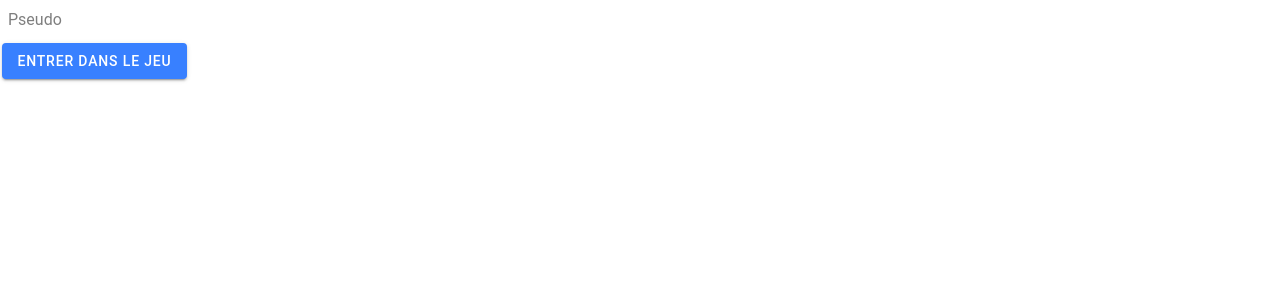
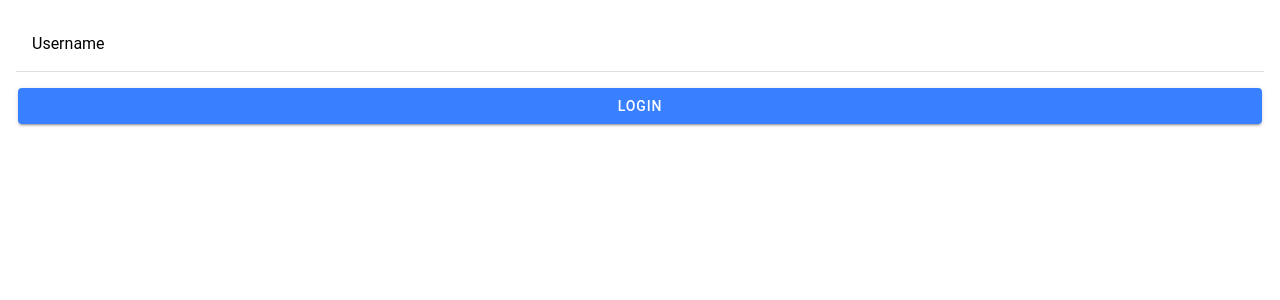
Before and after one commit to Cosmeak/CityBlock, a React (Create React App) app: page /home in a window 1280 px wide. Shown: the top 300 px of the page. Built offline with nearby package versions, Linux system fonts and the light colour scheme.

Commit message:
:construction: Update Home.tsx and update config files

```diff
--- a/src/pages/Home.tsx
+++ b/src/pages/Home.tsx
@@ -1,14 +1,19 @@
-import { IonContent, IonHeader, IonPage, IonTitle, IonToolbar, IonInput, IonButton } from '@ionic/react';
+import { IonContent, IonHeader, IonPage, IonTitle, IonToolbar, IonInput, IonButton, IonLabel, IonItem, IonCheckbox } from '@ionic/react';
 import ExploreContainer from '../components/ExploreContainer';
 import './Home.css';
 
 const Home: React.FC = () => {
   return (
     <IonPage>
-      <IonContent fullscreen>
-        <IonInput type="text" placeholder="Pseudo" required></IonInput>
-        <IonButton>Entrer dans le jeu</IonButton>
-      </IonContent>
+      <form className="ion-padding">
+        <IonItem>
+          <IonLabel position="floating">Username</IonLabel>
+          <IonInput />
+        </IonItem>
+        <IonButton className="ion-margin-top" type="submit" expand="block">
+          Login
+        </IonButton>
+      </form>
     </IonPage>
   );
 };
```
Also changed, not shown: package.json (+17 -17 lines), 1 other file (tests, documents, lock files or other folders).
